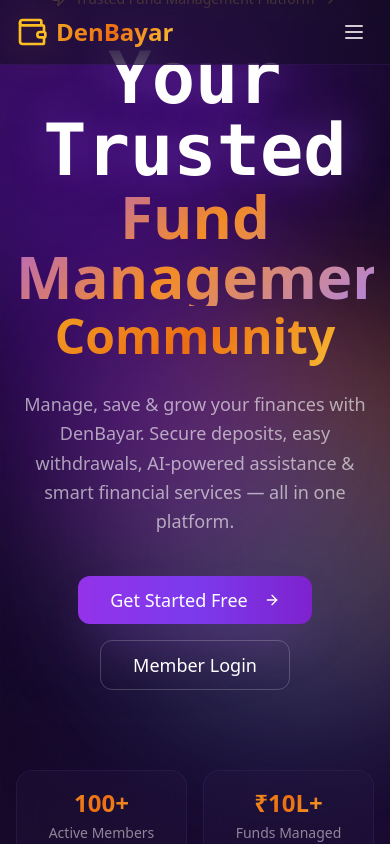
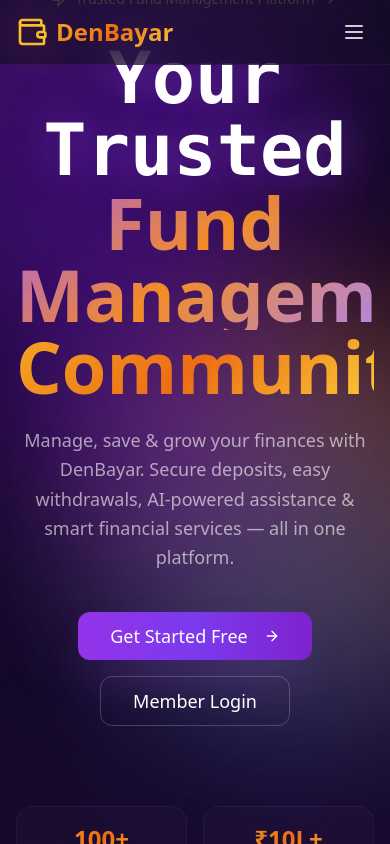
Before and after one commit to alimustakim0551/DenBayar, a React (Vite) app: page / in a window 390 px wide. Shown: the top 844 px of the page. Built offline with nearby package versions, Linux system fonts and the light colour scheme.

Commit message:
Visual edit in Lovable
Edited UI in Lovable

Co-authored-by: alimustakim0551 <243148969+alimustakim0551@users.noreply.github.com>

```diff
--- a/src/pages/Index.tsx
+++ b/src/pages/Index.tsx
@@ -204,8 +204,8 @@ export default function Index() {
             className="text-5xl md:text-7xl lg:text-8xl font-bold leading-tight mb-6">
 
             <span className="block text-white glow-text-purple text-7xl font-mono">Your Trusted</span>
-            <span className="block gradient-text text-6xl md:text-8xl lg:text-9xl">Fund Management</span>
-            <span className="block gradient-text-gold">Community</span>
+            <span className="block gradient-text md:text-8xl lg:text-9xl text-7xl">Fund Management</span>
+            <span className="block gradient-text-gold text-7xl">Community</span>
           </motion.h1>
 
           <motion.p
```
